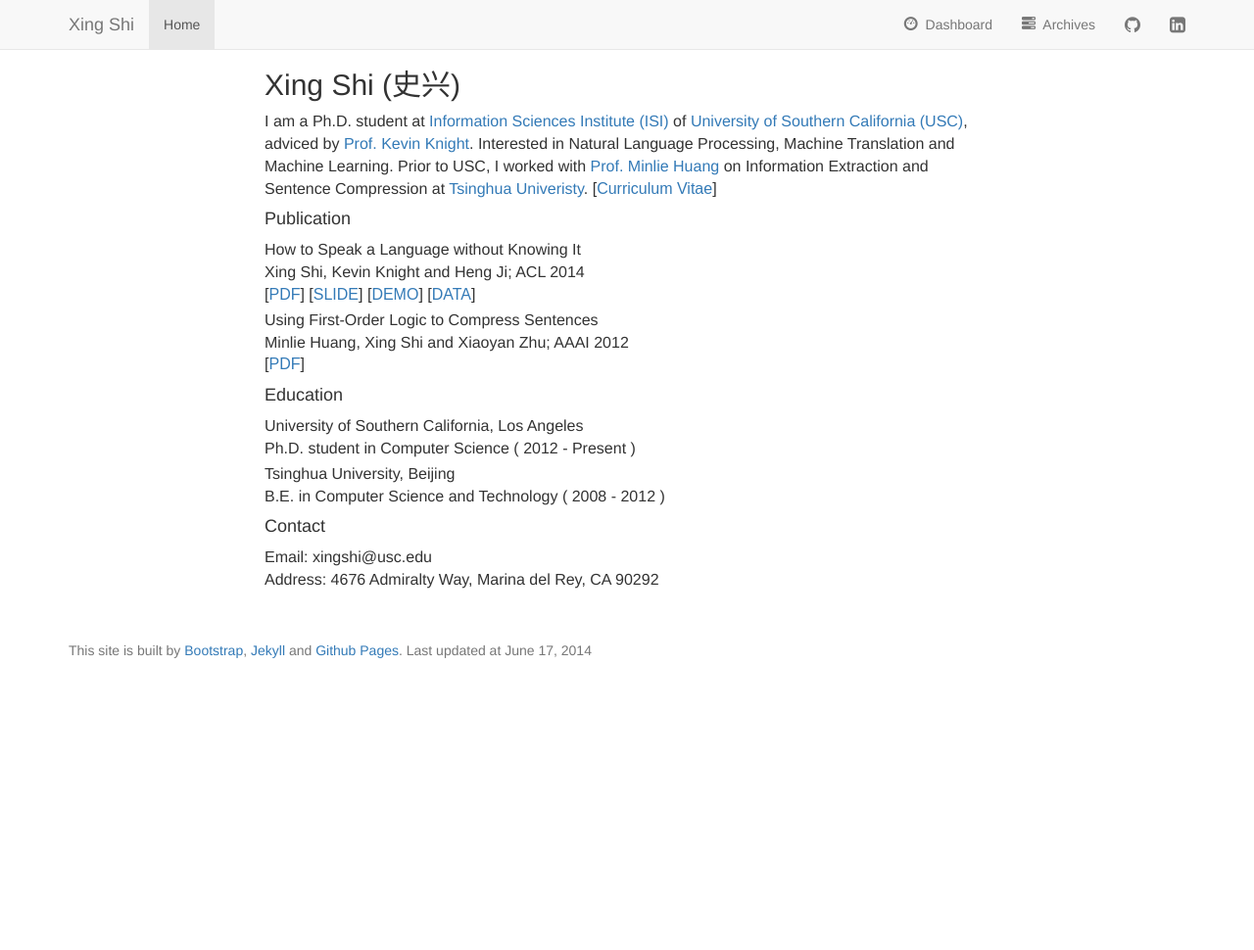
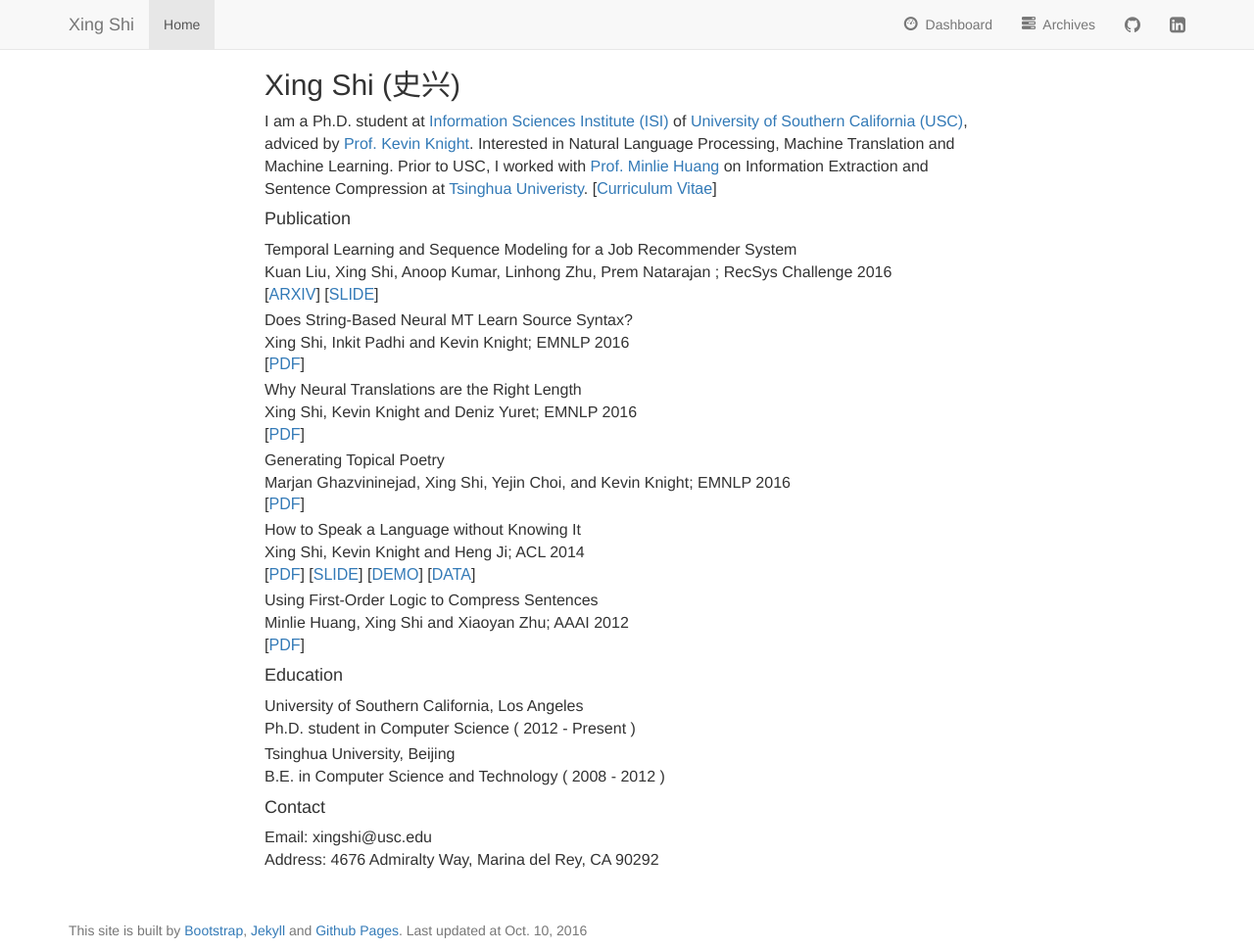
Before and after one commit to shixing/shixing.github.io, a Jekyll site: the page built from index.html, in a window 1280 px wide and 970 px high. Shown: the whole window at 98% size. Built offline with Jekyll 4.4.1, drawn with Linux system fonts in a browser that asks for light colours; nearby versions of some CDN libraries.

Commit message:
add EMNLP papers

```diff
--- a/_includes/footer.html
+++ b/_includes/footer.html
@@ -1,5 +1,5 @@
 <div id="footer">
   <div class="container">
-    <p class="text-muted">This site is built by <a href="http://getbootstrap.com/">Bootstrap</a>, <a href="http://jekyllrb.com/">Jekyll</a> and <a href="http://pages.github.com/">Github Pages</a>. Last updated at June 17, 2014</p>
+    <p class="text-muted">This site is built by <a href="http://getbootstrap.com/">Bootstrap</a>, <a href="http://jekyllrb.com/">Jekyll</a> and <a href="http://pages.github.com/">Github Pages</a>. Last updated at Oct. 10, 2016</p>
   </div>
 </div>
--- a/_includes/header.html
+++ b/_includes/header.html
@@ -19,7 +19,7 @@
 	    {% endif %}
           </ul>
           <ul class="nav navbar-nav navbar-right">
-	    {% if page.url == '/dashboard.html'%}
+	    {% if page.url == '/dashboard/'%}
 	    <li class="active"><a href="{{ '/dashboard/' | prepend: site.baseurl }}"><span class="glyphicon glyphicon-dashboard"></span>&nbsp; Dashboard</a></li>
 	    {% else %}
 	    <li><a href="{{ '/dashboard/' | prepend: site.baseurl }}"><span class="glyphicon glyphicon-dashboard"></span>&nbsp; Dashboard</a></li>
--- a/index.html
+++ b/index.html
@@ -14,6 +14,34 @@ title: Xing Shi
   <!-- Publication -->
   <h4>Publication</h4>
   <div class="section">
+    <div class="subsection">
+      <span class="paper-title">Temporal Learning and Sequence Modeling for a Job Recommender System</span>
+      <span class="paper-author">Kuan Liu, Xing Shi, Anoop Kumar, Linhong Zhu, Prem Natarajan ; RecSys Challenge 2016</span>
+      <span class="paper-link">[<a href="https://arxiv.org/abs/1608.03333">ARXIV</a>] [<a href="/data/pdf/recsys2016-slides.pdf">SLIDE</a>]</span>
+    </div>
+
+
+    <div class="subsection">
+      <span class="paper-title">Does String-Based Neural MT Learn Source Syntax?</span>
+      <span class="paper-author">Xing Shi, Inkit Padhi and Kevin Knight; EMNLP 2016</span>
+      <span class="paper-link">[<a href="/data/pdf/EMNLP2016long.pdf">PDF</a>]</span>
+    </div>
+
+
+    <div class="subsection">
+      <span class="paper-title">Why Neural Translations are the Right Length</span>
+      <span class="paper-author">Xing Shi, Kevin Knight and Deniz Yuret; EMNLP 2016</span>
+      <span class="paper-link">[<a href="/data/pdf/EMNLP2016short.pdf">PDF</a>]</span>
+    </div>
+
+
+    <div class="subsection">
+      <span class="paper-title">Generating Topical Poetry</span>
+      <span class="paper-author">Marjan Ghazvininejad, Xing Shi, Yejin Choi, and Kevin Knight; EMNLP 2016</span>
+      <span class="paper-link">[<a href="/data/pdf/EMNLP2016poem.pdf">PDF</a>]</span>
+    </div>
+
+
     <div class="subsection">
       <span class="paper-title">How to Speak a Language without Knowing It</span>
       <span class="paper-author">Xing Shi, Kevin Knight and Heng Ji; ACL 2014</span>
```
Also changed, not shown: 4 other files.
